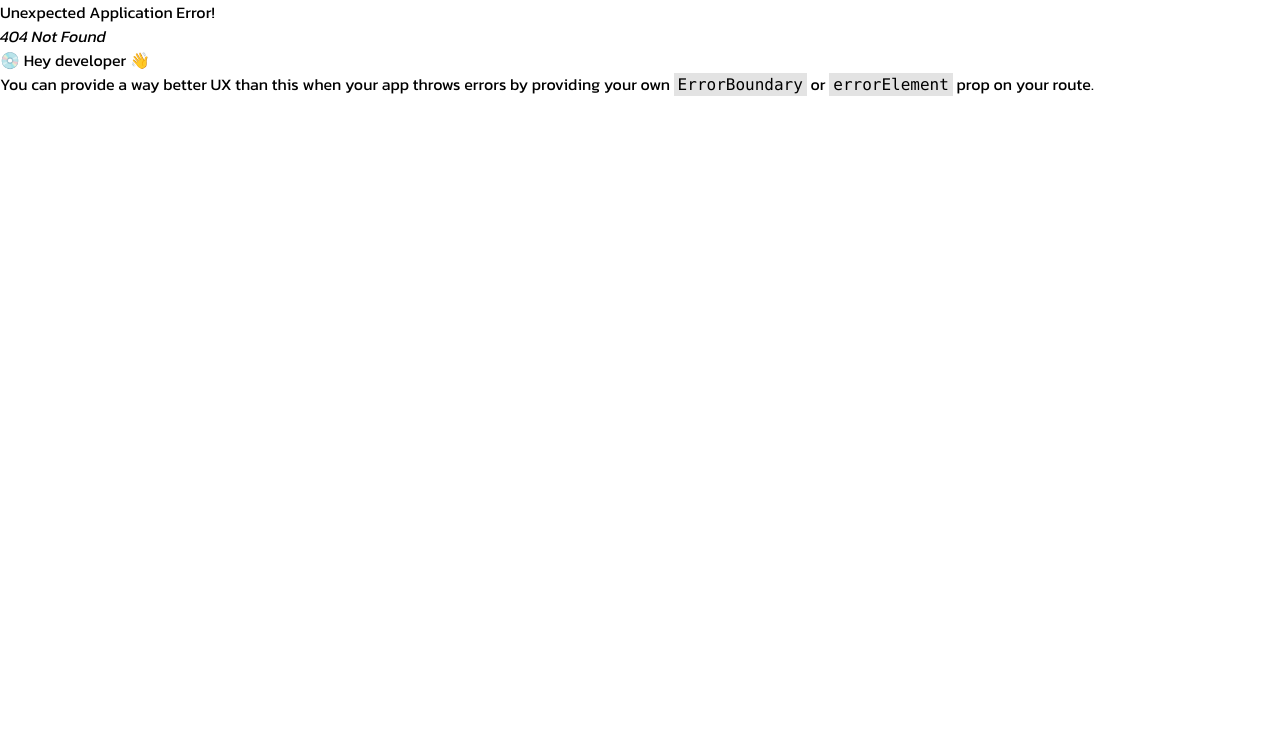
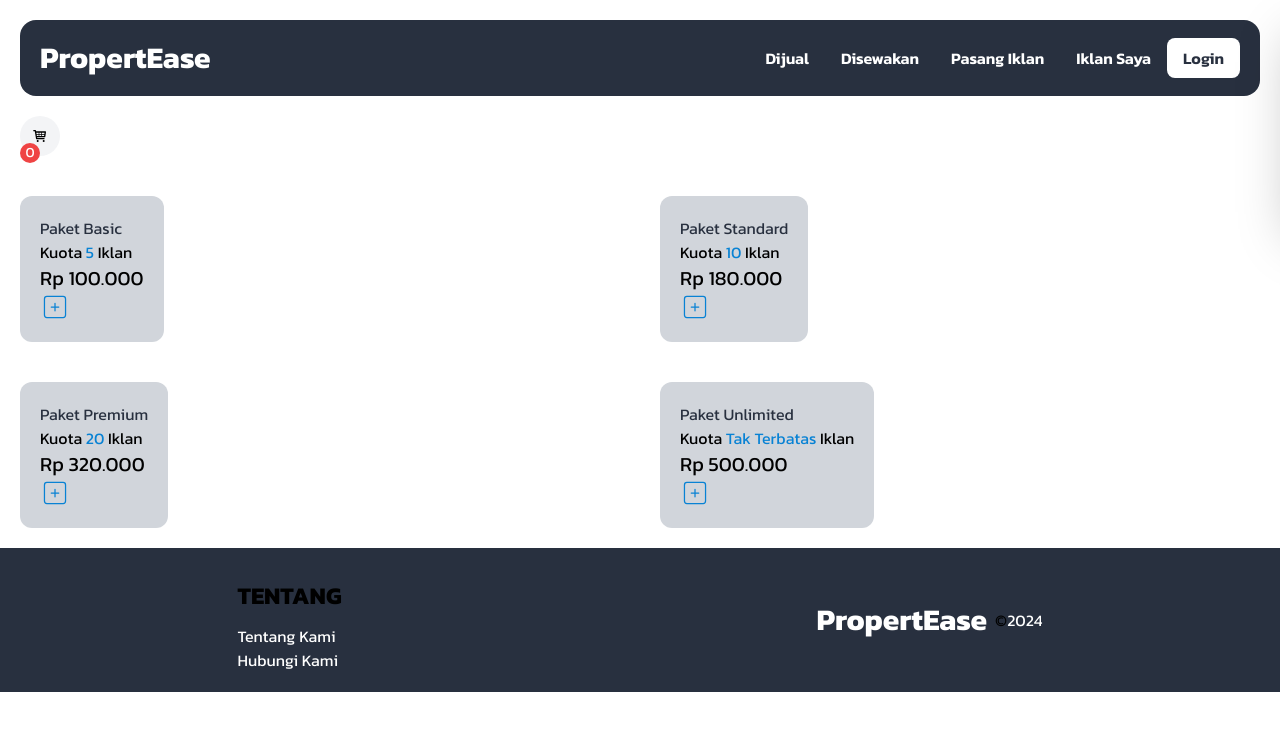
Before and after one commit to nurhadighi24/frontend-propertease, a React (Vite) app: page /paket-iklan in a window 1280 px wide. Before the commit this address had no page. Shown: the top 730 px of the page. Built offline with nearby package versions, Linux system fonts and the light colour scheme.

Commit message:
feat: add feature Cart for buying quota

```diff
--- a/package.json
+++ b/package.json
@@ -16,6 +16,7 @@
     "@radix-ui/react-select": "^2.0.0",
     "@radix-ui/react-slot": "^1.0.2",
     "@radix-ui/react-toast": "^1.1.5",
+    "@reduxjs/toolkit": "^2.2.6",
     "axios": "^1.7.2",
     "class-variance-authority": "^0.7.0",
     "clsx": "^2.1.1",
@@ -27,6 +28,7 @@
     "react-hook-form": "^7.51.5",
     "react-icons": "^5.2.1",
     "react-leaflet": "^4.2.1",
+    "react-redux": "^9.1.2",
     "react-router-dom": "^6.23.1",
     "slugify": "^1.6.6",
     "sweetalert2": "^11.11.0",
--- /dev/null
+++ b/src/components/cartItem.jsx
@@ -0,0 +1,60 @@
+import React, { useEffect, useState } from "react";
+import { packets } from "@/utils/apis/packetList";
+import formatCurrency from "@/utils/currencyIdr";
+import Button from "./button";
+import { useDispatch } from "react-redux";
+import { changeQuantity } from "@/utils/store/cart";
+
+export default function CartItem(props) {
+  const { packetId, quantity } = props;
+  const [detail, setDetail] = useState([]);
+  const dispatch = useDispatch();
+
+  useEffect(() => {
+    const findDetail = packets.filter((packet) => packet.id === packetId)[0];
+    setDetail(findDetail);
+  }, [packetId]);
+
+  const handleMinusQuantity = () => {
+    dispatch(
+      changeQuantity({
+        packetId: packetId,
+        quantity: quantity - 1,
+      })
+    );
+  };
+
+  const handlePlusQuantity = () => {
+    dispatch(
+      changeQuantity({
+        packetId: packetId,
+        quantity: quantity + 1,
+      })
+    );
+  };
+
+  return (
+    <div className="flex justify-between items-center bg-slate-600 text-white p-2 border-b-2 border-slate-700 gap-5">
+      <h3 className="text-white">{detail.name}</h3>
+      <p>
+        Kuota{" "}
+        <span className="text-blue-secondary">{detail.quota * quantity}</span>{" "}
+        Iklan
+      </p>
+      <p>{formatCurrency(detail.price * quantity)}</p>
+      <div className="w-20 flex justify-between">
+        <Button
+          label="-"
+          className="bg-gray-200 rounded-full w-6  text-cyan-600"
+          onClick={handleMinusQuantity}
+        />
+        <span>{quantity}</span>
+        <Button
+          label="+"
+          className="bg-gray-200 rounded-full w-6  text-cyan-600"
+          onClick={handlePlusQuantity}
+        />
+      </div>
+    </div>
+  );
+}
--- /dev/null
+++ b/src/components/cartTab.jsx
@@ -0,0 +1,71 @@
+import React from "react";
+import { useSelector, useDispatch } from "react-redux";
+import Button from "./button";
+import CartItem from "./cartItem";
+import { toggleStatusTab, clearCart } from "@/utils/store/cart";
+import formatCurrency from "@/utils/currencyIdr";
+import { packets } from "@/utils/apis/packetList";
+
+export default function CartTab() {
+  const carts = useSelector((store) => store.cart.items);
+  const statusTab = useSelector((store) => store.cart.statusTab);
+  const dispatch = useDispatch();
+
+  const handleCloseTabCart = () => {
+    dispatch(toggleStatusTab());
+  };
+
+  const handleClearCart = () => {
+    dispatch(clearCart());
+  };
+
+  const calculateTotalPrice = () => {
+    return carts.reduce((total, packet) => {
+      const packetDetail = packets.find((p) => p.id === packet.packetId);
+      return total + packetDetail.price * packet.quantity;
+    }, 0);
+  };
+
+  const totalPrice = calculateTotalPrice();
+
+  return (
+    <div
+      className={` fixed top-0 right-0 bg-gray-700 shadow-2xl w-96 grid grid-rows-[60px_1fr_60px] transform transition-transform duration-500 ${
+        statusTab === false ? "translate-x-full" : ""
+      }`}
+    >
+      <h2 className="p-5 text-white text-2xl">Pembelian</h2>
+      <div>
+        {carts.map((packet, key) => (
+          <>
+            <CartItem
+              key={key}
+              packetId={packet.packetId} // Pastikan menggunakan packetId
+              quantity={packet.quantity} // Pastikan menggunakan quantity
+            />
+          </>
+        ))}
+      </div>
+      <div>
+        <p className="text-2xl text-white">
+          Total Harga: {formatCurrency(totalPrice)}
+        </p>
+      </div>
+      <div>
+        <Button
+          className="text-2xl text-white bg-red-500 w-fit px-5 py-2"
+          label="Hapus Semua"
+          onClick={handleClearCart}
+        ></Button>
+      </div>
+      <div className="grid grid-cols-2">
+        <Button
+          label="TUTUP"
+          className=" bg-black text-white py-4"
+          onClick={handleCloseTabCart}
+        />
+        <Button label="CHECKOUT" className="bg-blue-secondary  text-white" />
+      </div>
+    </div>
+  );
+}
--- /dev/null
+++ b/src/components/packetListCart.jsx
@@ -0,0 +1,34 @@
+import React from "react";
+import { CiSquarePlus } from "react-icons/ci";
+import { useSelector, useDispatch } from "react-redux";
+import { addToCart } from "@/utils/store/cart";
+
+export default function PacketListCart(props) {
+  const carts = useSelector((store) => store.cart.items);
+
+  const { id, titles, quota, price } = props;
+  const dispatch = useDispatch();
+
+  const handleAddToCart = () => {
+    dispatch(
+      addToCart({
+        packetId: id,
+        quantity: 1,
+      })
+    );
+  };
+
+  return (
+    <div className="p-5 m-5 rounded-xl bg-gray-300 w-fit">
+      <p className=" text-blue-primary">{titles}</p>
+      <p>
+        Kuota <span className=" text-blue-secondary">{quota}</span> Iklan
+      </p>
+      <p className="text-xl">{price}</p>
+      <CiSquarePlus
+        className="text-3xl text-blue-secondary cursor-pointer"
+        onClick={handleAddToCart}
+      />
+    </div>
+  );
+}
--- a/src/main.jsx
+++ b/src/main.jsx
@@ -5,12 +5,14 @@ import Home from "./pages/home";
 import Router from "./routes/router";
 import { Toaster } from "./components/ui/toaster";
 import { TokenProvider } from "./utils/context/tokenContext";
+import { Provider } from "react-redux";
+import { store } from "./utils/store/indexConfigCart";
 
 ReactDOM.createRoot(document.getElementById("root")).render(
-  <React.StrictMode>
+  <Provider store={store}>
     <TokenProvider>
       <Router />
       <Toaster />
     </TokenProvider>
-  </React.StrictMode>
+  </Provider>
 );
--- /dev/null
+++ b/src/pages/paketIklan.jsx
@@ -0,0 +1,55 @@
+import CartTab from "@/components/cartTab";
+import Footer from "@/components/footer";
+import Navbar from "@/components/navbar";
+import PacketListCart from "@/components/packetListCart";
+import { packets } from "@/utils/apis/packetList";
+import formatCurrency from "@/utils/currencyIdr";
+import React, { useEffect, useState } from "react";
+import { TiShoppingCart } from "react-icons/ti";
+import { useSelector, useDispatch } from "react-redux";
+import { toggleStatusTab } from "@/utils/store/cart";
+
+export default function PaketIklan() {
+  const [totalQuantity, setTotalQuantity] = useState(0);
+  const carts = useSelector((store) => store.cart.items);
+  const dispatch = useDispatch();
+
+  const handleOpenTabCart = () => {
+    dispatch(toggleStatusTab());
+  };
+
+  useEffect(() => {
+    let total = 0;
+    carts.forEach((item) => (total += item.quantity));
+    setTotalQuantity(total);
+  }, [carts]);
+
+  return (
+    <>
+      <Navbar />
+      <div
+        className="w-10 h-10 bg-gray-100 rounded-full flex justify-center items-center relative m-5 cursor-pointer"
+        onClick={handleOpenTabCart}
+      >
+        <TiShoppingCart />
+        <span className=" absolute top-2/3 right-1/2 bg-red-500 text-white text-sm w-5 h-5 rounded-full flex justify-center items-center">
+          {totalQuantity}
+        </span>
+      </div>
+      <div className=" grid grid-cols-2">
+        {packets.map((packet, key) => (
+          <>
+            <PacketListCart
+              id={packet.id}
+              quota={packet.quota}
+              titles={packet.name}
+              price={formatCurrency(packet.price)}
+            />
+          </>
+        ))}
+      </div>
+      <CartTab />
+      <Footer />
+    </>
+  );
+}
--- a/src/pages/updateProfile.jsx
+++ b/src/pages/updateProfile.jsx
@@ -11,7 +11,7 @@ import { zodResolver } from "@hookform/resolvers/zod";
 import { useForm } from "react-hook-form";
 import * as z from "zod";
 import { useToast } from "@/components/ui/use-toast";
-import { useNavigate } from "react-router-dom";
+import { Link, useNavigate } from "react-router-dom";
 import { FaRegCheckCircle } from "react-icons/fa";
 import { CrossCircledIcon } from "@radix-ui/react-icons";
 import { Loading } from "@/components/loading";
@@ -107,6 +107,12 @@ export default function UpdateProfile() {
   return (
     <>
       <Navbar />
+      <Link
+        to="/paket-iklan"
+        className=" bg-blue-primary rounded-xl text-white m-5 px-3 py-2 text-xl"
+      >
+        Beli Paket Iklan
+      </Link>
       <form className=" my-10" onSubmit={handleSubmit(onSubmitEdit)}>
         <div className="flex items-center justify-center gap-10">
           <div>
--- a/src/routes/router.jsx
+++ b/src/routes/router.jsx
@@ -3,6 +3,7 @@ import DetailProperty from "@/pages/detailProperty";
 import Home from "@/pages/home";
 import IklanSaya from "@/pages/iklanSaya";
 import Login from "@/pages/login";
+import PaketIklan from "@/pages/paketIklan";
 import PasangIklan from "@/pages/pasangIklan";
 import Register from "@/pages/register";
 import RentProperty from "@/pages/rentProperty";
@@ -46,6 +47,10 @@ export default function Router() {
       element: <RentProperty />,
     },
     {
+      path: "/paket-iklan",
+      element: <PaketIklan />,
+    },
+    {
       path: "/iklan-saya",
       element: tokenLocal ? <IklanSaya /> : <Navigate to="/login" />,
     },
--- /dev/null
+++ b/src/utils/apis/packetList.js
@@ -0,0 +1,26 @@
+export const packets = [
+  {
+    id: 1,
+    name: "Paket Basic",
+    quota: 5,
+    price: 100000,
+  },
+  {
+    id: 2,
+    name: "Paket Standard",
+    quota: 10,
+    price: 180000,
+  },
+  {
+    id: 3,
+    name: "Paket Premium",
+    quota: 20,
+    price: 320000,
+  },
+  {
+    id: 4,
+    name: "Paket Unlimited",
+    quota: "Tak Terbatas",
+    price: 500000,
+  },
+];
--- /dev/null
+++ b/src/utils/store/cart.js
@@ -0,0 +1,55 @@
+import { createSlice } from "@reduxjs/toolkit";
+
+const initialState = {
+  items: localStorage.getItem("carts")
+    ? JSON.parse(localStorage.getItem("carts"))
+    : [],
+  statusTab: false,
+};
+
+const cartSlice = createSlice({
+  name: "cart",
+  initialState,
+  reducers: {
+    addToCart(state, action) {
+      const { packetId, quantity } = action.payload;
+      const indexPacketId = state.items.findIndex(
+        (item) => item.packetId === packetId
+      );
+      if (indexPacketId >= 0) {
+        state.items[indexPacketId].quantity += quantity;
+      } else {
+        state.items.push({ packetId, quantity });
+      }
+      localStorage.setItem("carts", JSON.stringify(state.items));
+    },
+    changeQuantity(state, action) {
+      const { packetId, quantity } = action.payload;
+      const indexPacketId = state.items.findIndex(
+        (item) => item.packetId === packetId
+      );
+      if (quantity > 0) {
+        state.items[indexPacketId].quantity = quantity;
+      } else {
+        // delete state.items[indexPacketId];
+        state.items = state.items.filter((item) => item.packetId !== packetId);
+      }
+    },
+    toggleStatusTab(state) {
+      if (state.statusTab === false) {
+        state.statusTab = true;
+      } else {
+        state.statusTab = false;
+      }
+    },
+    clearCart(state) {
+      state.items = [];
+      localStorage.removeItem("carts");
+    },
+  },
+});
+
+export const { addToCart, changeQuantity, toggleStatusTab, clearCart } =
+  cartSlice.actions;
+
+export default cartSlice.reducer;
--- /dev/null
+++ b/src/utils/store/indexConfigCart.js
@@ -0,0 +1,9 @@
+import { configureStore } from "@reduxjs/toolkit";
+import cartReducer from "./cart";
+
+export const store = configureStore({
+  reducer: {
+    cart: cartReducer,
+    // user:
+  },
+});
```
Also changed, not shown: 1 other file (tests, documents, lock files or other folders).
